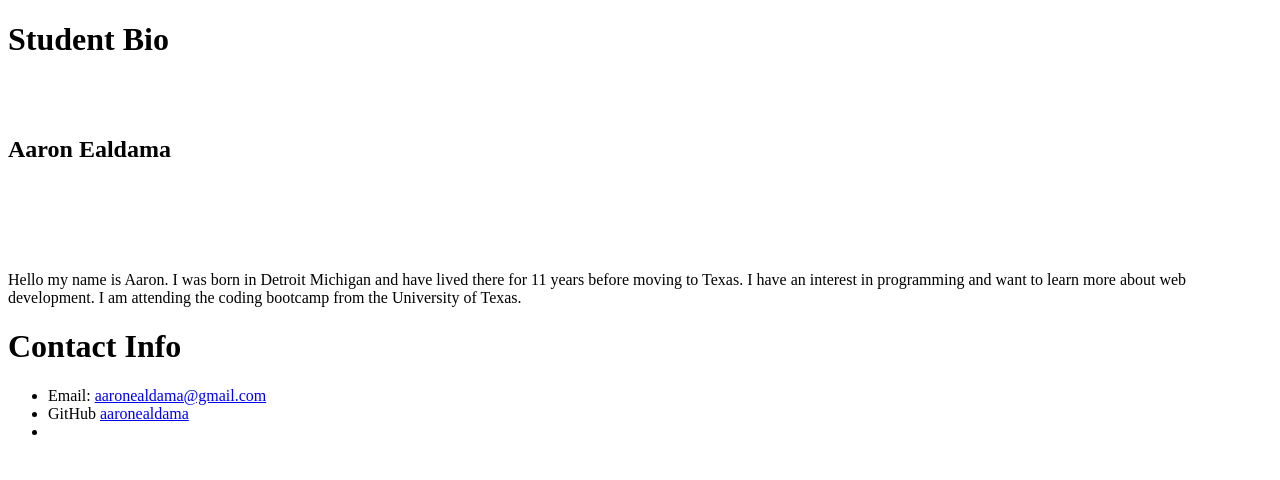
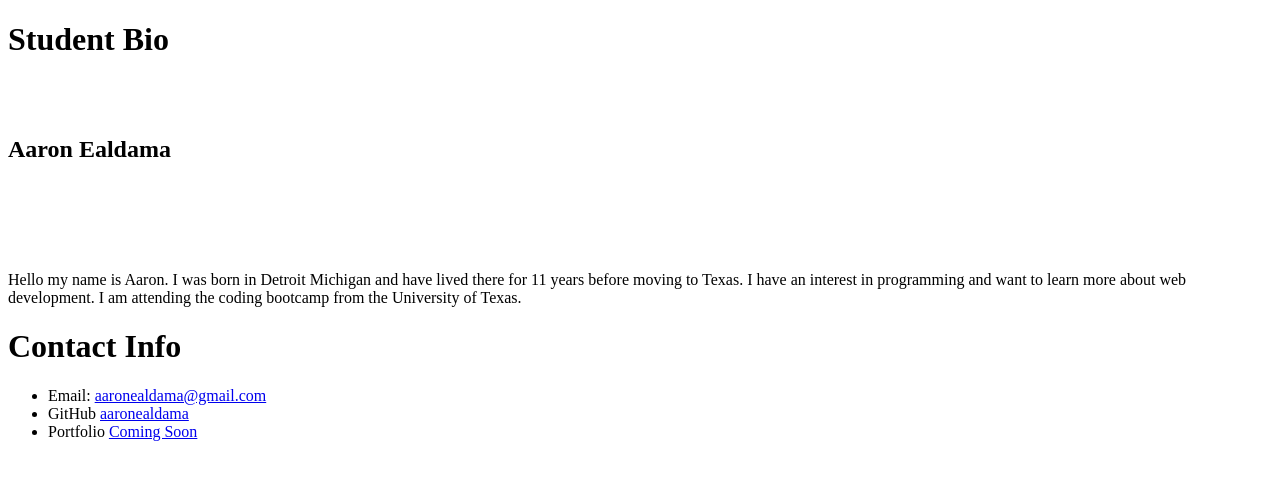
Before and after one commit to aaronealdama/third-repository, a plain HTML site: page index.html in a window 1280 px wide. Drawn offline with Linux system fonts and the light colour scheme.

Commit message:
Hello this is a change friend

```diff
--- a/index.html
+++ b/index.html
@@ -27,7 +27,7 @@
     <ul>
       <li>Email: <a href="#">aaronealdama@gmail.com</a></li>
       <li>GitHub <a href="#">aaronealdama</a></li>
-      <li></li>
+      <li>Portfolio <a href="#">Coming Soon</a></li>
     </ul>
   </body>
 </html>
```
